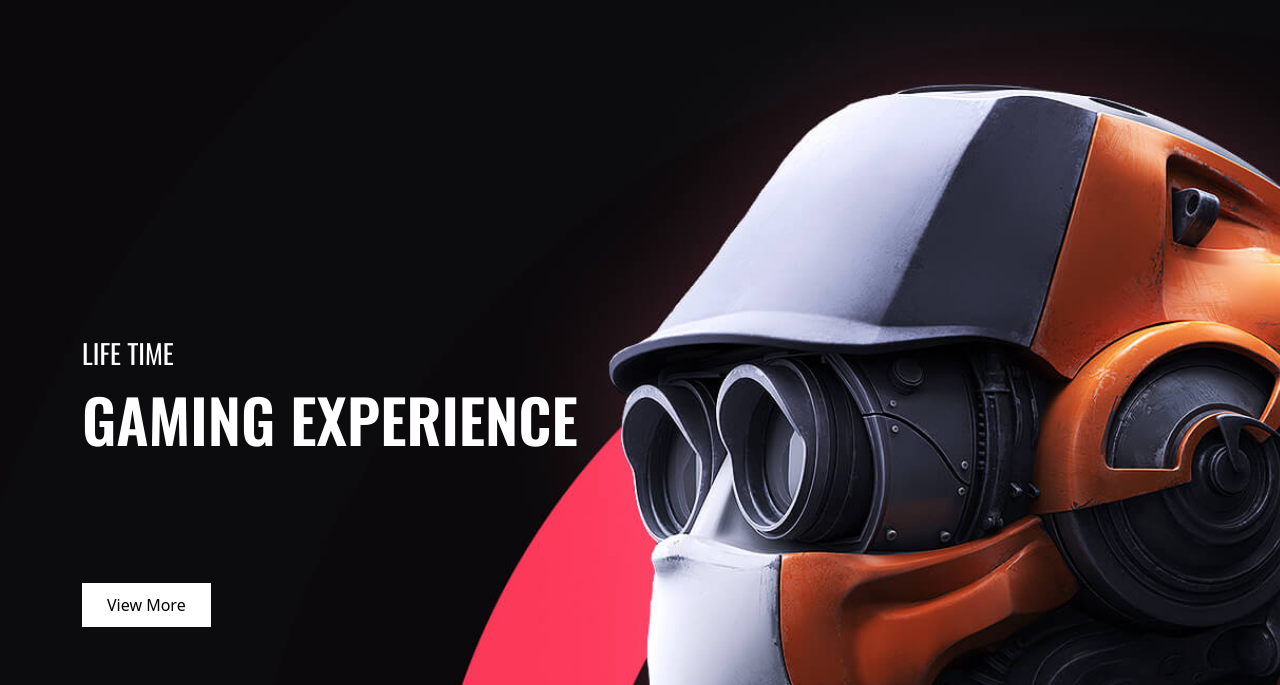
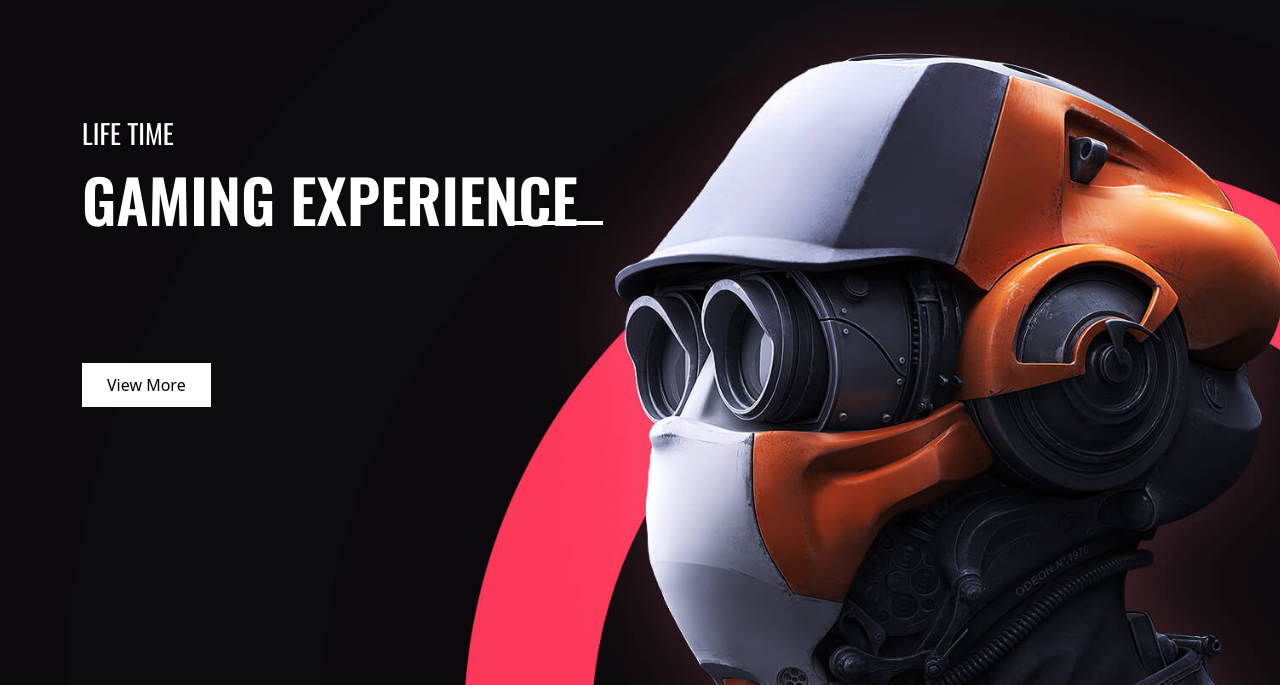
Before and after one commit to junayet-hossain-sabab/Hancok-Full-Design, a plain HTML site: page index.html in a window 1280 px wide. Shown: the part 77-762 px from the top of the page. Drawn offline with nearby package versions, Linux system fonts and the light colour scheme; a web font is replaced by a local one.

Commit message:
Banner Part End

```diff
--- a/css/style.css
+++ b/css/style.css
@@ -72,8 +72,8 @@ ol {
   font-weight: 400;
   letter-spacing: 10%;
   font-family: "Oswald", sans-serif;
-  margin-top: 220px;
 }
+
 .bannerContent h3 {
   color: #fff;
   font-size: 60px;
@@ -81,7 +81,18 @@ ol {
   font-family: "Oswald", sans-serif;
   padding-top: 30px;
   padding-bottom: 140px;
+  position: relative;
 }
+.bannerContent h3::before {
+  background: rgb(255, 255, 255);
+  height: 4px;
+  width: 90px;
+  content: "";
+  position: absolute;
+  right: 25px;
+  top: 76px;
+}
+
 .vmbtn {
   background: #fff;
   padding: 10px 25px;
@@ -90,7 +101,7 @@ ol {
   font-size: 16px;
 }
 
-.socialIcon{
+.socialIcon {
   display: flex;
   column-gap: 20px;
   margin-top: 300px;
```
